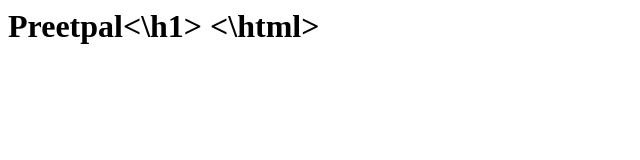
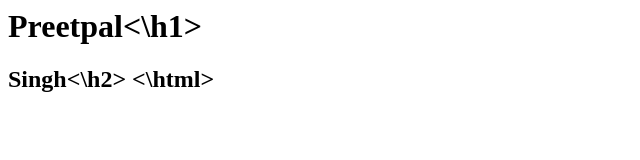
Before and after one commit to preetpal1321/new-ssh-repo, a plain HTML site: page index.html in a window 1280 px wide. Shown: the whole page, without its empty margins (0-640 px from the left). Drawn offline with Linux system fonts and the light colour scheme.

Commit message:
new index.html

```diff
--- a/index.html
+++ b/index.html
@@ -1,3 +1,5 @@
 <html>
 <h1>Preetpal<\h1>
+<h2>Singh<\h2>
+
 <\html>
```
